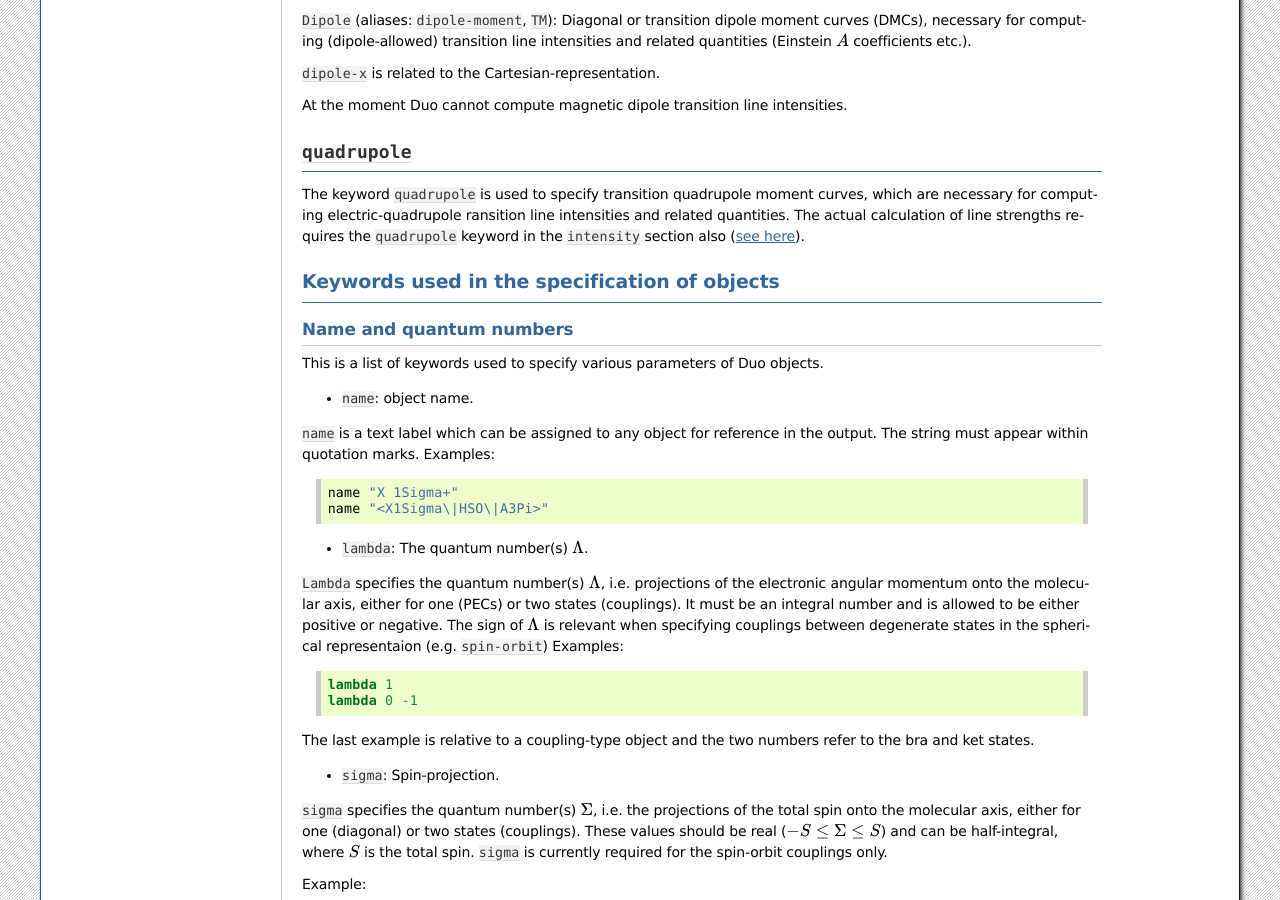
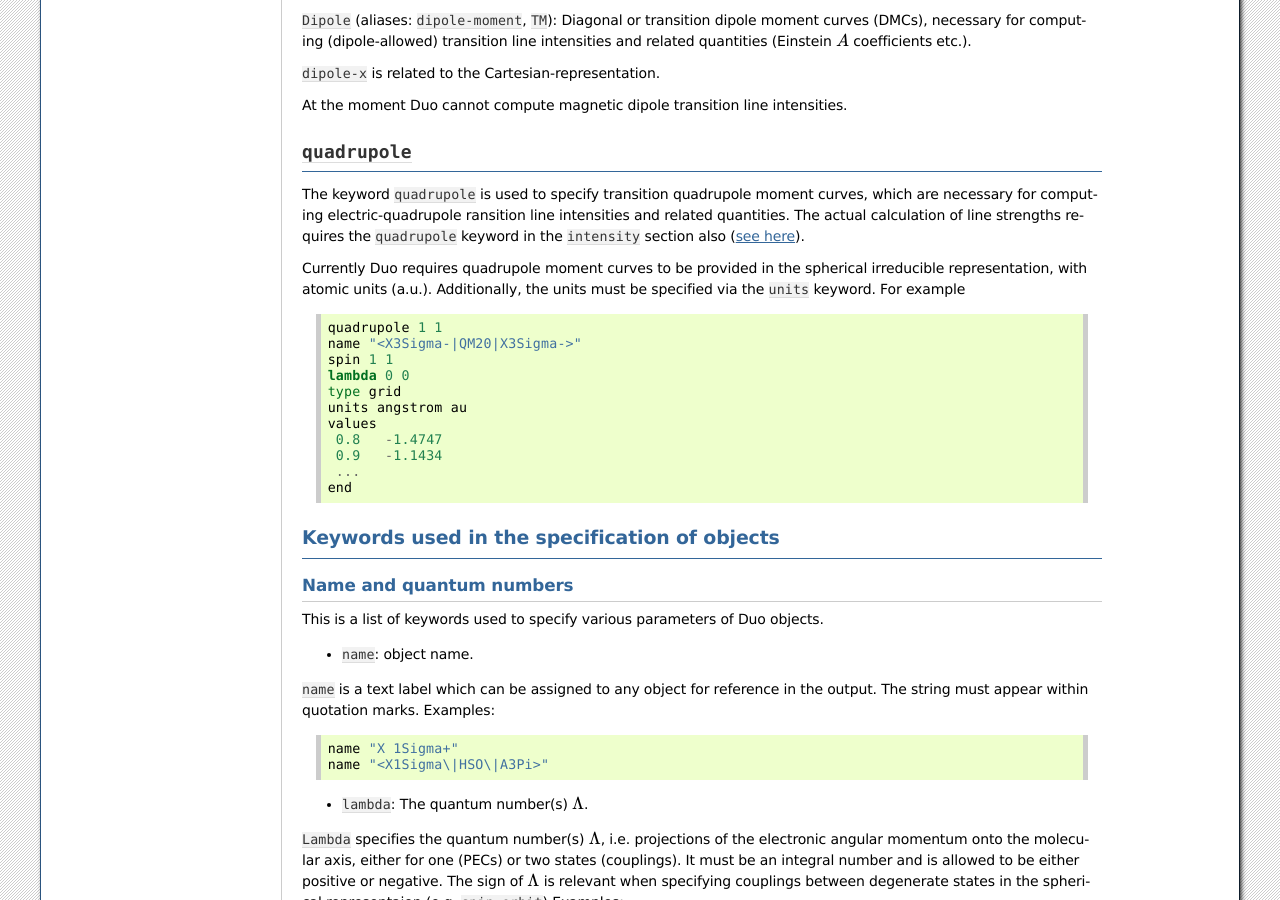
Before and after one commit to Trovemaster/Duo, a Sphinx documentation site: the page built from docs/source/fields.rst, in a window 1280 px wide and 900 px high, scrolled down 3216 px. Built offline with Sphinx 7.4.7, drawn with Linux system fonts in a browser that asks for light colours; formulas are drawn with MathJax 3.

Commit message:
Updated quadrupole docs to clarify units and representation

```diff
--- a/docs/source/fields.rst
+++ b/docs/source/fields.rst
@@ -215,7 +215,7 @@ For any Duo object one can specify a corresponding reference curve as in the fol
 
 At the moment Duo cannot compute magnetic dipole transition line intensities.
 
-.. _quadrupole-curves:
+.. _quadrupole curves:
 
 ``quadrupole``
 ^^^^^^^^^^^^^^
@@ -223,6 +223,22 @@ At the moment Duo cannot compute magnetic dipole transition line intensities.
 The keyword ``quadrupole`` is used to specify transition quadrupole moment curves, which are necessary for computing electric-quadrupole
 ransition line intensities and related quantities. The actual calculation of line strengths requires the ``quadrupole`` keyword in
 the ``intensity`` section also (:ref:`see here <computing-spectra>`).
+
+Currently Duo requires quadrupole moment curves to be provided in the spherical irreducible representation, with atomic units (a.u.). Additionally, the units must be specified via the ``units`` keyword. For example
+::
+
+     quadrupole 1 1
+     name "<X3Sigma-|QM20|X3Sigma->"
+     spin 1 1
+     lambda 0 0
+     type grid
+     units angstrom au
+     values
+      0.8   -1.4747
+      0.9   -1.1434
+      ...
+     end
+
 
 Keywords used in the specification of objects
 ^^^^^^^^^^^^^^^^^^^^^^^^^^^^^^^^^^^^^^^^^^^^^
--- a/docs/source/spectra.rst
+++ b/docs/source/spectra.rst
@@ -49,7 +49,7 @@ Example:
 
 * ``quadrupole``
 
-This keyword is used to trigger the calculation of electric quadrupole transitions (see also :ref:`quadrupole curves` <quadrupole-curves>`).
+This keyword is used to trigger the calculation of electric quadrupole transitions (see also :ref:`quadrupole curves`).
 
 * ``J`` (aliases  ``Jrot``, ``Jlist``)
 
```
